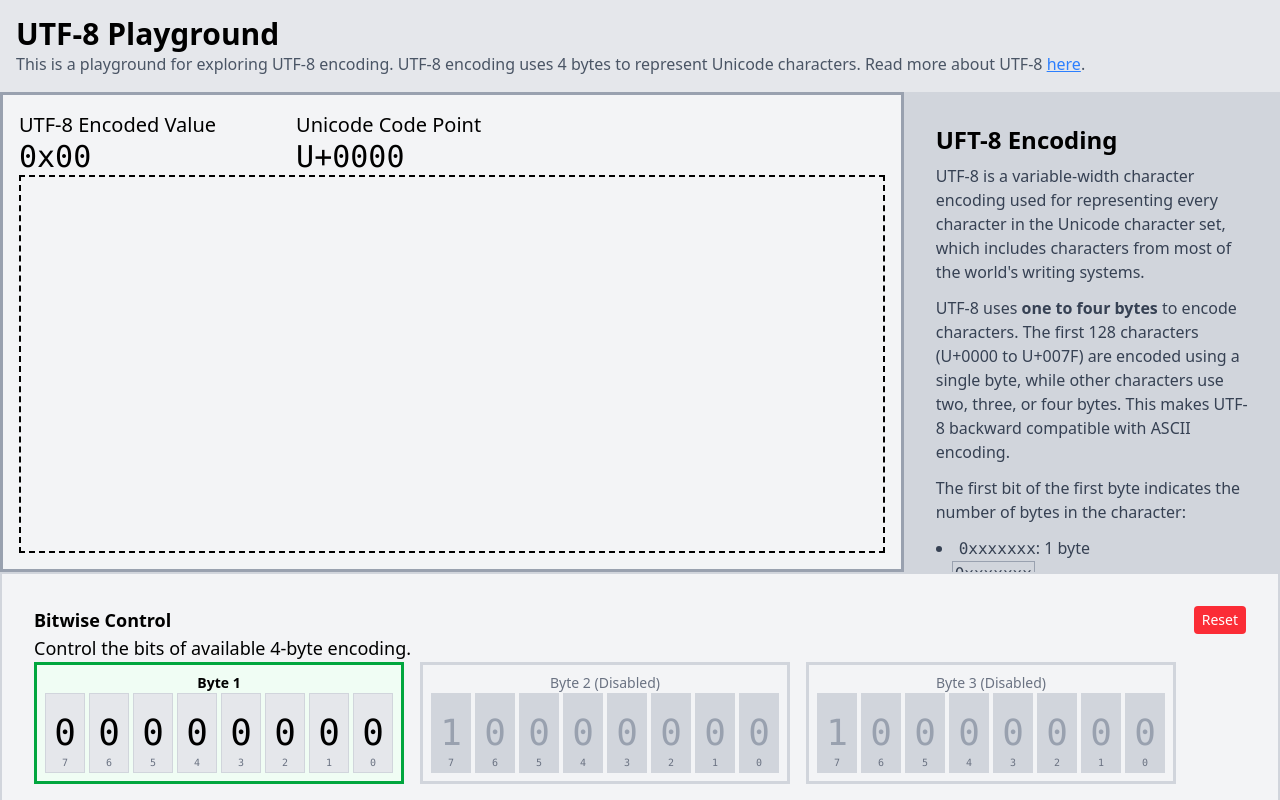
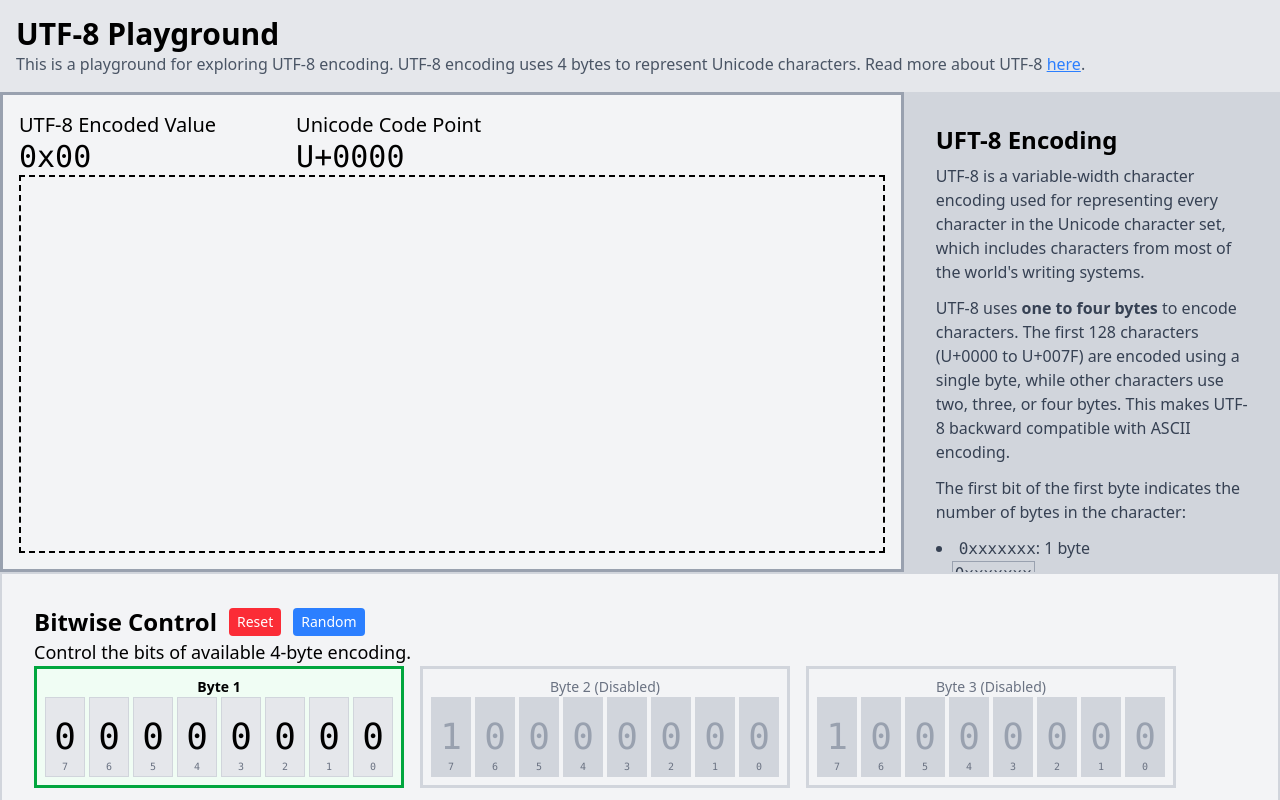
Before and after one commit to vishnuharidas/utf8-playground, a React (Vite) app: page / in a window 1280 px wide. Shown: the top 800 px of the page. Built offline with nearby package versions, Linux system fonts and the light colour scheme.

Commit message:
Add random value functionality to BitwiseControl and update UI

```diff
--- a/src/App.tsx
+++ b/src/App.tsx
@@ -3,6 +3,7 @@ import './App.css';
 import BitwiseControl from './components/BitwiseControl';
 import CodePointDisplay from './components/CodePointDisplay';
 import NotesPanel from './components/NotesPanel';
+import { getRandomUtf8 } from './utf8/utf8';
 
 function App() {
 
@@ -12,6 +13,10 @@ function App() {
 
   function reset() {
     setBitwiseValue(defaultValue);
+  }
+
+  function random() {
+    setBitwiseValue(getRandomUtf8().code);
   }
 
   return (
@@ -46,6 +51,7 @@ function App() {
           value={bitwiseValue}
           onChange={setBitwiseValue}
           onReset={reset}
+          onRandom={random}
         />
       </footer>
 
--- a/src/components/BitwiseControl.tsx
+++ b/src/components/BitwiseControl.tsx
@@ -4,6 +4,7 @@ import SingleByte from "./SingleByte";
 interface BitwiseControlProps {
     value: number;
     onChange: (newValue: number) => void,
+    onRandom: () => void,
     onReset: () => void;
     className: string;
 }
@@ -32,7 +33,8 @@ function BitwiseControl(props: BitwiseControlProps) {
     return (
         <div className={`${props.className}`}>
             <div className="flex flex-row items-center justify-between">
-                <h2 className="text-lg font-bold">Bitwise Control</h2>
+                <div className="flex items-center space-x-3">
+                    <h2 className="text-2xl font-bold">Bitwise Control</h2>
                     <button
                         type="button"
                         className="bg-red-500 text-white text-sm px-2 py-1 rounded cursor-pointer hover:bg-red-600"
@@ -40,6 +42,14 @@ function BitwiseControl(props: BitwiseControlProps) {
                     >
                         Reset
                     </button>
+                    <button
+                        type="button"
+                        className="bg-blue-500 text-white text-sm px-2 py-1 rounded cursor-pointer hover:bg-blue-600"
+                        onClick={() => props.onRandom()}
+                    >
+                        Random
+                    </button>
+                </div>
             </div>
             {/* Future controls for bitwise editing will go here */}
             <div className="text-lg">
```
Lines whose indentation alone changed are shown as unchanged.
